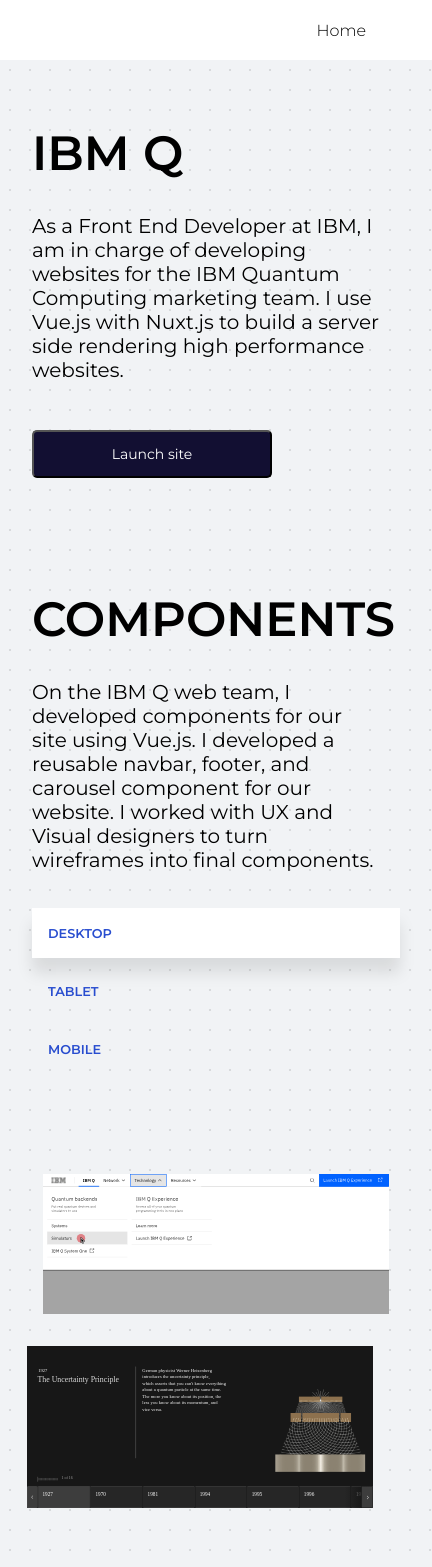
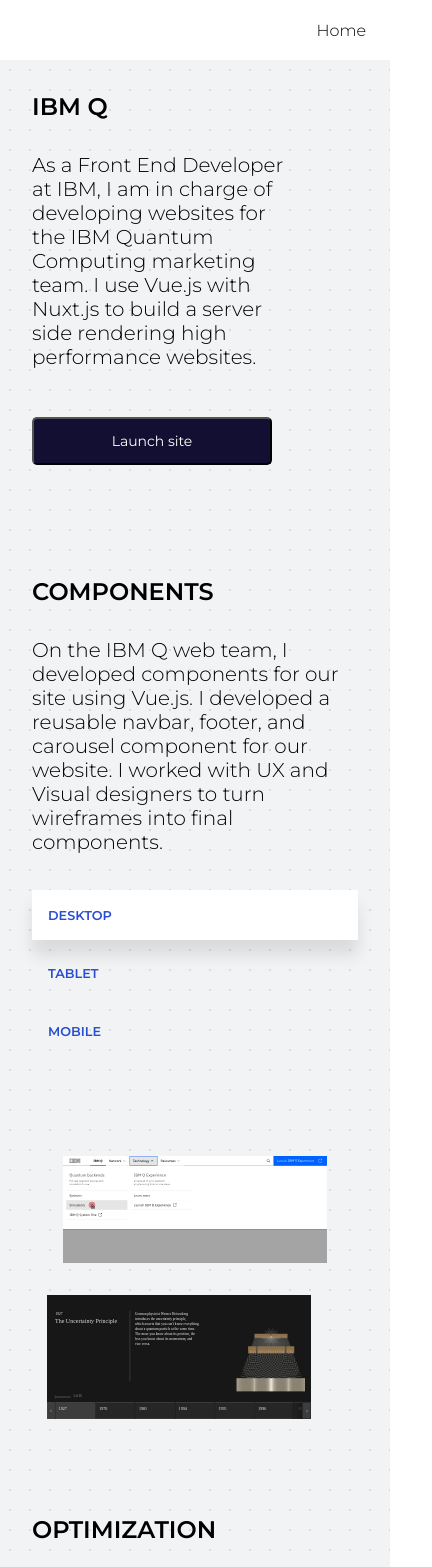
Before and after one commit to eabenojar/abeno, a Vue app: page /ibmq in a window 390 px wide. Shown: the top 1567 px of the page, 432 px wide, since content can reach past the window. Built offline with nearby package versions, Linux system fonts and the light colour scheme.

Commit message:
Fixed tablet and mobile reponsive component section

```diff
--- a/src/views/Home.vue
+++ b/src/views/Home.vue
@@ -1303,7 +1303,7 @@
         #wireframe {
           position: absolute;
           // width: 100%;
-          top: 0;
+          top: 2rem;
           left: auto;
           animation: 1.5s ease 0s 1 fadeInUp;
         }
@@ -1444,6 +1444,7 @@
       img {
         width: calc(100% - 4rem);
         max-width: 500px;
+        margin: 1.5rem;
       }
     }
     .about-container__stripes {
--- a/src/views/IBMQ.vue
+++ b/src/views/IBMQ.vue
@@ -1,5 +1,6 @@
 <template>
   <div class="ibmq-container">
+    <div class="ibmq-desktop-container">
       <div class="ibmq-introduction">
         <div class="ibmq-introduction__content">
           <h1 class="ibmq-introduction__content--title">IBM Q</h1>
@@ -80,6 +81,7 @@
             <div class="ibmq-projects-metrics-box">
               <h5>{{item.seo}}</h5>
               <p>Seo</p>
+            </div>
           </div>
         </div>
       </div>
@@ -247,6 +249,17 @@
 
 
 <style scoped lang="scss">
+@media only screen and (min-width: 1584px) {
+  .ibmq-container {
+    display: flex;
+    justify-content: center;
+    width: 100vw;
+  }
+  .ibmq-desktop-container {
+    max-width: 1584px;
+    margin: auto 0;
+  }
+}
 @mixin flex-grid($justify, $align) {
   display: flex;
   justify-content: center;
@@ -321,7 +334,7 @@
 }
 .ibmq-introduction {
   height: 95vh;
-  width: 100vw;
+  width: 100%;
   display: flex;
   flex-direction: row;
   .ibmq-introduction__content {
@@ -430,7 +443,7 @@
       margin: 4rem 0 2rem 0;
     }
     #tablet-navbar {
-      margin: 0 2rem 0 0;
+      margin: 2rem;
       max-width: 450px;
     }
     #tablet-carousel {
@@ -442,7 +455,7 @@
       margin: 0 2rem;
     }
     #mobile-navbar {
-      margin: 0;
+      margin: 0 0 2rem 0;
     }
   }
 }
@@ -601,6 +614,7 @@
     transform: translateY(0);
   }
 }
+
 @media only screen and (max-width: 960px) {
   .ibmq-components {
     display: flex;
@@ -674,7 +688,7 @@
       height: auto;
       display: flex;
       justify-content: center;
-      // flex-direction: column;
+      padding: 0 3rem;
       align-items: center;
       flex-wrap: wrap;
       #desktop-navbar {
@@ -682,7 +696,7 @@
         margin: 4rem 0 2rem 0;
       }
       #tablet-navbar {
-        margin: 0 2rem 0 0;
+        margin: 2rem;
         max-width: 450px;
       }
       #tablet-carousel {
@@ -694,7 +708,7 @@
         margin: 0 2rem;
       }
       #mobile-navbar {
-        margin: 0;
+        margin: 2rem 0;
       }
     }
   }
@@ -755,7 +769,7 @@
     #mobile-navbar {
       width: 80%;
       max-width: 300px;
-      margin: 2rem;
+      margin: 2rem 0;
     }
   }
   #table {
@@ -830,6 +844,7 @@
     .ibmq-introduction__content {
       width: 100vw;
       height: 100vh;
+      padding: 0 2rem;
     }
     .ibmq-introduction__image {
       width: 60%;
@@ -915,23 +930,27 @@
       align-items: center;
       flex-wrap: wrap;
       #desktop-navbar {
-        width: 80%;
+        width: 90%;
         margin: 4rem 0 2rem 0;
       }
       #tablet-navbar {
         margin: 0 2rem 0 0;
-        max-width: 450px;
+        max-width: 320px;
+        width: 90%;
       }
       #tablet-carousel {
-        max-width: 450px;
+        max-width: 320px;
+        width: 90%;
       }
 
       #mobile-carousel {
         max-width: 320px;
         margin: 0 2rem;
+        width: 90%;
       }
       #mobile-navbar {
-        margin: 0;
+        margin: 2rem 0;
+        width: 90%;
       }
     }
   }
@@ -944,16 +963,17 @@
     display: none;
   }
   .ibmq-introduction .ibmq-introduction__content {
-    width: 100vw;
+    width: 100%;
     height: auto;
+    padding: 0 2rem;
+    box-sizing: border-box;
   }
   .work-button {
-    margin: 1rem 2rem;
+    margin: 1rem 0;
   }
   .ibmq-introduction {
     max-height: 100vh;
     height: auto;
-    width: 100vw;
     display: -webkit-box;
     display: -ms-flexbox;
     display: flex;
@@ -980,35 +1000,35 @@
   .ibmq-introduction__content--title {
     font-family: Montserrat, sans-serif;
     font-weight: 600;
-    font-size: 3rem;
-    margin: 4rem 2rem 0 2rem;
+    font-size: 1.5rem;
+    margin: 2rem 0 0 0;
     padding: 0;
   }
   .ibmq-introduction__content--description {
     font-family: Montserrat, sans-serif;
-    font-weight: 400;
+    font-weight: 200;
     font-size: 1.25rem;
-    margin: 2rem 2rem;
+    margin: 2rem 0;
     padding: 0;
-    width: 90%;
+    width: 80%;
   }
   .ibmq-components .ibmq-components__title {
     font-family: Montserrat, sans-serif;
     font-weight: 600;
-    font-size: 3rem;
+    font-size: 1.5rem;
     margin: 6rem 2rem 0 2rem;
     padding: 0;
   }
   .ibmq-projects-content .ibmq-projects-content__title {
     font-family: Montserrat, sans-serif;
     font-weight: 600;
-    font-size: 3rem;
+    font-size: 1.5rem;
     margin: 6rem 2rem 0 2rem;
     padding: 0;
   }
   .ibmq-components .ibmq-components__description {
     font-family: Montserrat, sans-serif;
-    font-weight: 400;
+    font-weight: 200;
     font-size: 1.25rem;
     margin: 2rem 2rem;
     padding: 0;
@@ -1016,7 +1036,7 @@
   }
   .ibmq-projects-content .ibmq-projects-content__description {
     font-family: Montserrat, sans-serif;
-    font-weight: 400;
+    font-weight: 200;
     font-size: 1.25rem;
     margin: 2rem 2em;
     padding: 0;
```
Lines whose indentation alone changed are shown as unchanged.
